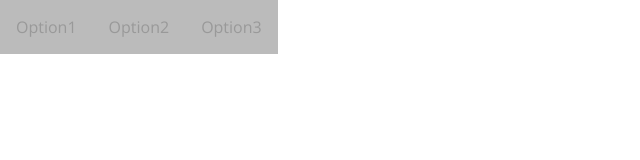
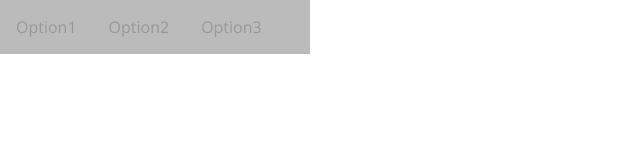
Before and after one commit to najamkhn/6mm, a plain HTML site: page task1/index.html in a window 1280 px wide. Shown: the whole page, without its empty margins (0-640 px from the left). Drawn offline with nearby package versions, Linux system fonts and the light colour scheme.

```diff
--- a/task1/task1.css
+++ b/task1/task1.css
@@ -1 +1 @@
-html{font-size:100%;font-family:'Open Sans',sans-serif}body{font-size:1rem;margin:0;padding:0}.tabs{margin:0;padding:0;position:relative}.content-wrapper{display:none;background:#eee;padding:1rem;}@media (min-width:768px){.content-wrapper{position:fixed;left:0}}.tab{list-style-type:none;}.tab small{font-size:.6rem}@media (min-width:768px){.tab{float:left}}.tab a{text-decoration:none;background:#bbb;margin:0;padding:1rem;display:inline-block;color:#999;cursor:pointer}.tab:target a{background:#888;color:#ddd;display:block}.tab:target .content-wrapper{display:block}
+html{font-size:100%;font-family:'Open Sans',sans-serif}body{font-size:1rem;margin:0;padding:0}.tabs{margin:0;padding:0;position:relative}.content-wrapper{display:none;background:#eee;padding:1rem;}@media (min-width:768px){.content-wrapper{position:fixed;left:0}}.tab{list-style-type:none;}.tab small{font-size:.6rem}@media (min-width:768px){.tab{float:left}}.tab a{text-decoration:none;background:#bbb;margin:0;padding:1rem;display:inline-block;color:#999;cursor:pointer; width: 100%;}.tab:target a{background:#888;color:#ddd;display:block}.tab:target .content-wrapper{display:block}
```
